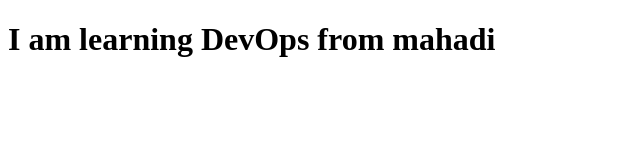
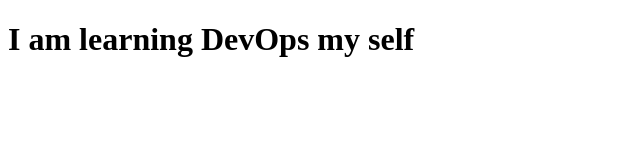
Before and after one commit to Lindos-Mahadi/DevOps-Simple-HTML-Project, a plain HTML site: page index.html in a window 1280 px wide. Shown: the whole page, without its empty margins (0-640 px from the left). Drawn offline with Linux system fonts and the light colour scheme.

Commit message:
index updated

```diff
--- a/index.html
+++ b/index.html
@@ -6,6 +6,6 @@
     <title>Hello From DevOps</title>
 </head>
 <body>
-    <h1>I am learning DevOps from mahadi</h1>
+    <h1>I am learning DevOps my self</h1>
 </body>
 </html>
```
